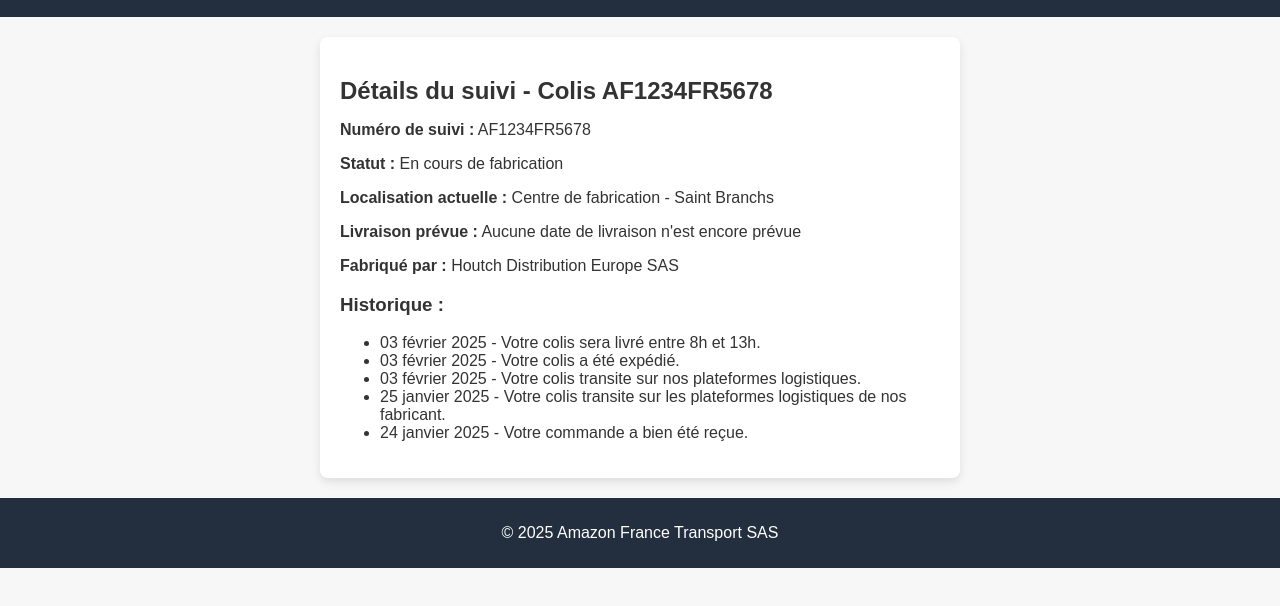
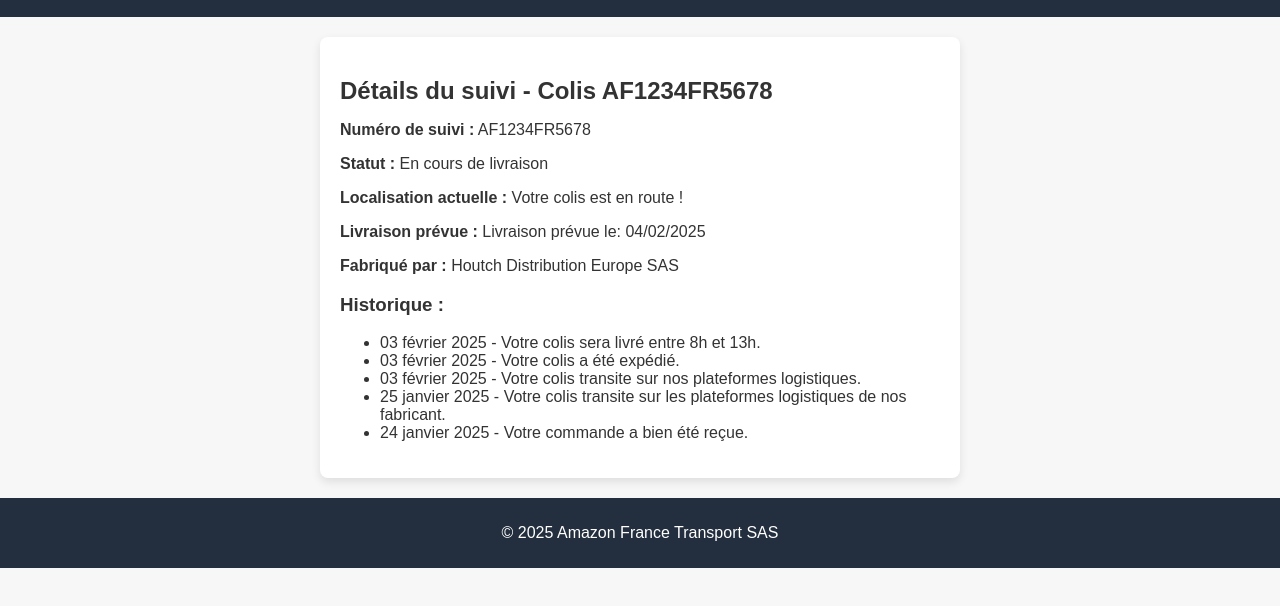
Before and after one commit to Thomas031/Suivi-de-Colis-Amazon-France-Transport-SAS-nounours-rp-, a plain HTML site: page AF1234FR5678.html in a window 1280 px wide. Shown: the part 90-696 px from the top of the page. Drawn offline with Linux system fonts and the light colour scheme.

Commit message:
Update AF1234FR5678.html

```diff
--- a/AF1234FR5678.html
+++ b/AF1234FR5678.html
@@ -16,9 +16,9 @@
     <section id="trackingDetails">
       <h2>Détails du suivi - Colis AF1234FR5678</h2>
       <p><strong>Numéro de suivi :</strong> AF1234FR5678</p>
-      <p><strong>Statut :</strong> En cours de fabrication</p>
-      <p><strong>Localisation actuelle :</strong> Centre de fabrication - Saint Branchs</p>
-      <p><strong>Livraison prévue :</strong> Aucune date de livraison n'est encore prévue</p>
+      <p><strong>Statut :</strong> En cours de livraison</p>
+      <p><strong>Localisation actuelle :</strong> Votre colis est en route !</p>
+      <p><strong>Livraison prévue :</strong> Livraison prévue le: 04/02/2025</p>
       <p><strong>Fabriqué par :</strong> Houtch Distribution Europe SAS</p>
 
       <h3>Historique :</h3>
```
